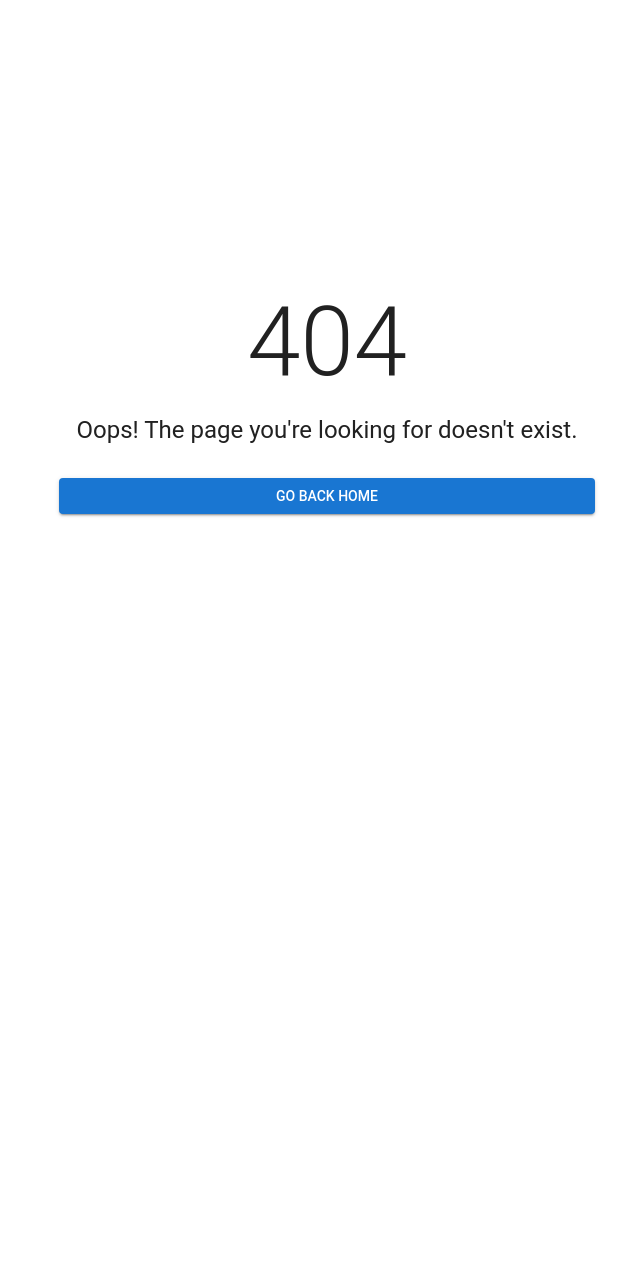
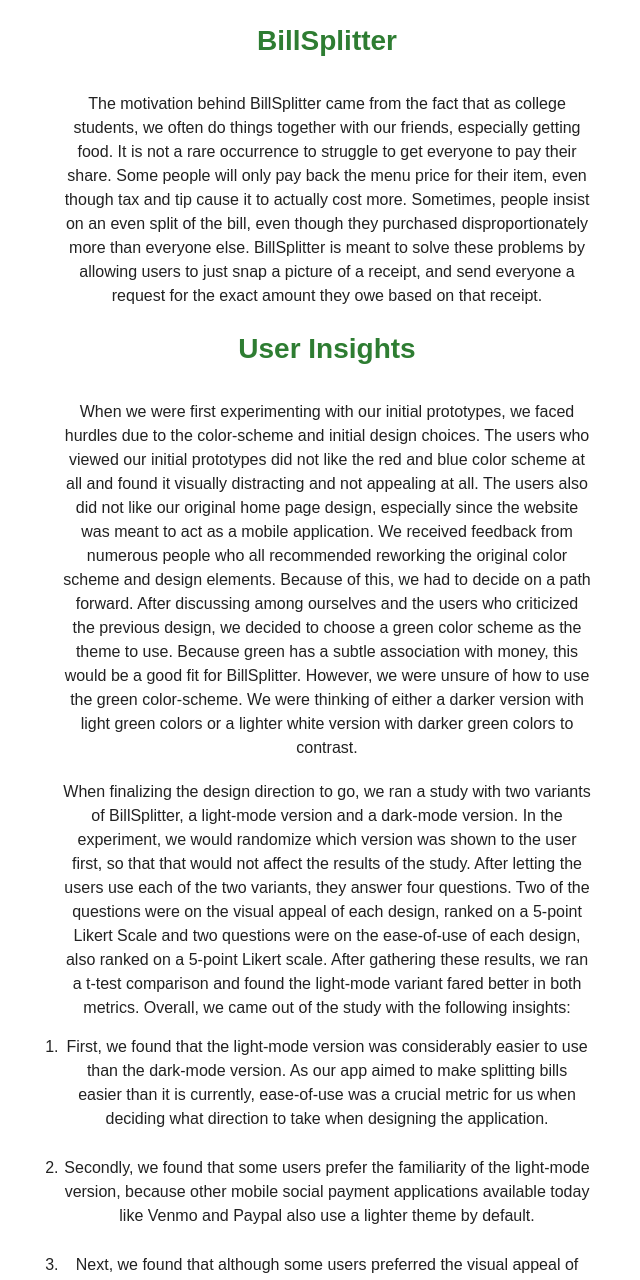
Before and after one commit to upenn-cis-4120/BillSplitter, a React (Create React App) app: page /about in a window 1280 px wide. Before the commit this address had no page. Shown: the top 1280 px of the page, without its empty margins (313-953 px from the left). Before the commit the page ends 800 px from the top, so only its background shows below. Built offline with nearby package versions, Linux system fonts and the light colour scheme.

Commit message:
added about section

```diff
--- a/package.json
+++ b/package.json
@@ -49,5 +49,6 @@
   },
   "devDependencies": {
     "@babel/plugin-proposal-private-property-in-object": "^7.21.11"
-  }
+  },
+  "homepage": "https://upenn-cis-4120.github.io/BillSplitter"
 }
--- a/src/App.js
+++ b/src/App.js
@@ -14,6 +14,7 @@ const Dashboard = lazy(() => import('./components/Dashboard'));
 const Bills = lazy(() => import('./components/Bills'));
 const Friends = lazy(() => import('./components/Friends'));
 const Camera = lazy(() => import('./components/Camera'));
+const About = lazy(() => import('./components/About'));
 
 // PrivateRoute component for authentication
 function PrivateRoute({ user, children }) {
@@ -43,11 +44,16 @@ function App() {
               path="/"
               element={user ? <Navigate to="/dashboard" /> : <Navigate to="/home" />}
             />
+            <Route
+              path="/BillSplitter"
+              element={user ? <Navigate to="/dashboard" /> : <Navigate to="/home" />}
+            />
 
             {/* Public Routes */}
             <Route path="/login" element={<Login setUser={setUser} />} />
             <Route path="/register" element={<Register />} />
             <Route path="/home" element={<Home />} />
+            <Route path="/about" element={<About />} />
 
             {/* Protected Routes */}
             <Route
--- /dev/null
+++ b/src/components/About.jsx
@@ -0,0 +1,64 @@
+import React from "react";
+import screenshot from "../assets/IMG_4181.PNG";
+
+const About = () => {
+  return (
+    <div className="about-section" style={{ padding: "20px", fontFamily: "Arial, sans-serif", textAlign: "center" }}>
+      <h1>BillSplitter</h1>
+      <p style={{marginBottom: "20px"}}>
+        The motivation behind BillSplitter came from the fact that as college students, we often do things together with our friends, especially getting food. It is not a rare occurrence to struggle to get everyone to pay their share. Some people will only pay back the menu price for their item, even though tax and tip cause it to actually cost more. Sometimes, people insist on an even split of the bill, even though they purchased disproportionately more than everyone else. BillSplitter is meant to solve these problems by allowing users to just snap a picture of a receipt, and send everyone a request for the exact amount they owe based on that receipt.
+      </p>
+
+      <h2>User Insights</h2>
+      <p style={{marginBottom: "20px"}}>
+        When we were first experimenting with our initial prototypes, we faced hurdles due to the color-scheme and initial design choices. The users who viewed our initial prototypes did not like the red and blue color scheme at all and found it visually distracting and not appealing at all. The users also did not like our original home page design, especially since the website was meant to act as a mobile application. We received feedback from numerous people who all recommended reworking the original color scheme and design elements. Because of this, we had to decide on a path forward. After discussing among ourselves and the users who criticized the previous design, we decided to choose a green color scheme as the theme to use. Because green has a subtle association with money, this would be a good fit for BillSplitter. However, we were unsure of how to use the green color-scheme. We were thinking of either a darker version with light green colors or a lighter white version with darker green colors to contrast.
+      </p>
+      <p>
+        When finalizing the design direction to go, we ran a study with two variants of BillSplitter, a light-mode version and a dark-mode version. In the experiment, we would randomize which version was shown to the user first, so that that would not affect the results of the study. After letting the users use each of the two variants, they answer four questions. Two of the questions were on the visual appeal of each design, ranked on a 5-point Likert Scale and two questions were on the ease-of-use of each design, also ranked on a 5-point Likert scale. After gathering these results, we ran a t-test comparison and found the light-mode variant fared better in both metrics. Overall, we came out of the study with the following insights:
+      </p>
+      <ol>
+        <li>
+        First, we found that the light-mode version was considerably easier to use than the dark-mode version. As our app aimed to make splitting bills easier than it is currently, ease-of-use was a crucial metric for us when deciding what direction to take when designing the application.
+        </li>
+        <li>
+        Secondly, we found that some users prefer the familiarity of the light-mode version, because other mobile social payment applications available today like Venmo and Paypal also use a lighter theme by default.
+        </li>
+        <li>
+        Next, we found that although some users preferred the visual appeal of the dark-mode variant, many of them still found the light-mode variant to have greater ease-of-use. Because ease-of-use is more important for the app we were trying to create, this insight was crucial.
+        </li>
+        <li>
+        Additionally, we also found some users were unsure fully of what the app was meant to do. Before the camera functionality was implemented, the app did not have a clear sense of purpose. This insight let us know that storing the receipt images within the requests was crucial to building a distinctive feature for BillSplitter.
+        </li>
+        <li>
+        Lastly, we found that the most important features to have front and center were the recent transactions and having the camera in the center of the taskbar. These changes were made following the initial prototypes, and our experiment with users confirmed that this change was the right one to make. The most common features to use after opening the app are the camera and then viewing the transactions on the home page.
+        </li>
+      </ol>
+
+      <h2>Design Choice</h2>
+      <p style={{marginBottom: "20px"}}>
+      When first making the design choice, we decided the pages we would include would be the login and register pages after the user first starts the app. Then, we would have a homepage, a page with the user’s bills, a camera page, a page with the user’s friends, and a settings/user profile page. We decided to include a taskbar so users can easily change between these pages when using the application. Initially we had an image and title for each of these on the taskbar so it would be intuitive for people to select which one to go to. We went for a red and blue color scheme and had the design elements change within the two colors based on what they were.
+      </p>
+      <p>
+      This initial design faced criticism on its visual appeal, especially when it came to its color scheme. We decided to do a complete redesign of BillSplitter. First, we changed the color-scheme from red and blue to just green. This gives it a more uniform feel and green symbolizes money, which our app is used to share and transfer. We then settled on a light-mode design with green colors after performing an experiment against an alternate dark-mode design. Additionally, we reworked the taskbar to be more visually appealing. We removed the titles for each of the buttons and made it just logos. Because mobile app users are used to taskbars, we used a similar layout to most apps. We decided on the 5 icons before, but the order was set to home, then bills, then camera, then friends, then user profile/settings. The placement of the home page, camera page, and user profile page are similar to most other mobile applications, so after some experimenting it would not be difficult for users to understand what each icon meant.
+      </p>
+      <img
+      src={screenshot}
+      alt="Current design of the BillSplitter application"
+      style={{ width: "100%", marginTop: "20px", marginBottom: "20px" }}
+      />
+      <p style={{ fontSize: "0.9em", color: "#555", marginBottom: "20px"}}><i>
+        Caption: Current design of the BillSplitter application on the homepage, containing a welcome message, the user’s current balance, recent transactions, and the taskbar on the bottom.
+      </i></p>
+      <p style={{marginBottom: "20px"}}>
+        These design changes proved successful, and most users found the new app design much more appealing than the previous design. The taskbar was highlighted as having improved heavily by users who tried both versions. The green color-scheme was much more uniform and visually appealing when compared to the previous red and blue color-scheme. Overall, the current design was found visually appealing by users who tried it, so the path forward would be to keep this overall design and build upon it.
+      </p>
+
+      <h2>Overall Project Takeaways</h2>
+      <p style={{marginBottom: "20px"}}>
+      Overall, this project taught us many things about the design process. We started with three designs that each of us thought of. We then narrowed it down to BillSplitter based on the use cases of each design, and what we thought would be the most useful. Then, we made our first prototype. Making this first prototype was crucial to learn what to change early on when developing BillSplitter. We realized what worked and what didn’t work. We were able to change the key parts that users didn’t like, in particular the color-scheme and the taskbar. Being able to do this, we saw immense improvement in how BillSplitter was perceived. This proved to be a great learning experience in how to examine people’s reactions on design and use those reactions to make insights on how to take design forward.
+      </p>
+    </div>
+  );
+};
+
+export default About;
--- a/src/components/Home.jsx
+++ b/src/components/Home.jsx
@@ -26,6 +26,11 @@ function Home() {
           onClick={() => navigate('/login')}
           className="button-outlined" // Custom class for colored button
         />
+        <Button
+          text="About BillSplitter"
+          onClick={() => navigate('/about')}
+          className="button-colored" // Custom class for colored button
+        />
       </div>
     </div>
   );
--- a/src/theme.js
+++ b/src/theme.js
@@ -3,10 +3,10 @@ import { createTheme } from '@mui/material/styles';
 const theme = createTheme({
   palette: {
     primary: {
-      main: '#1976d2',
+      main: '#2e7d32',
     },
     secondary: {
-      main: '#dc004e',
+      main: '#3fce46',
     },
   },
   typography: {
```
Also changed, not shown: src/assets/IMG_4181.PNG (added).
